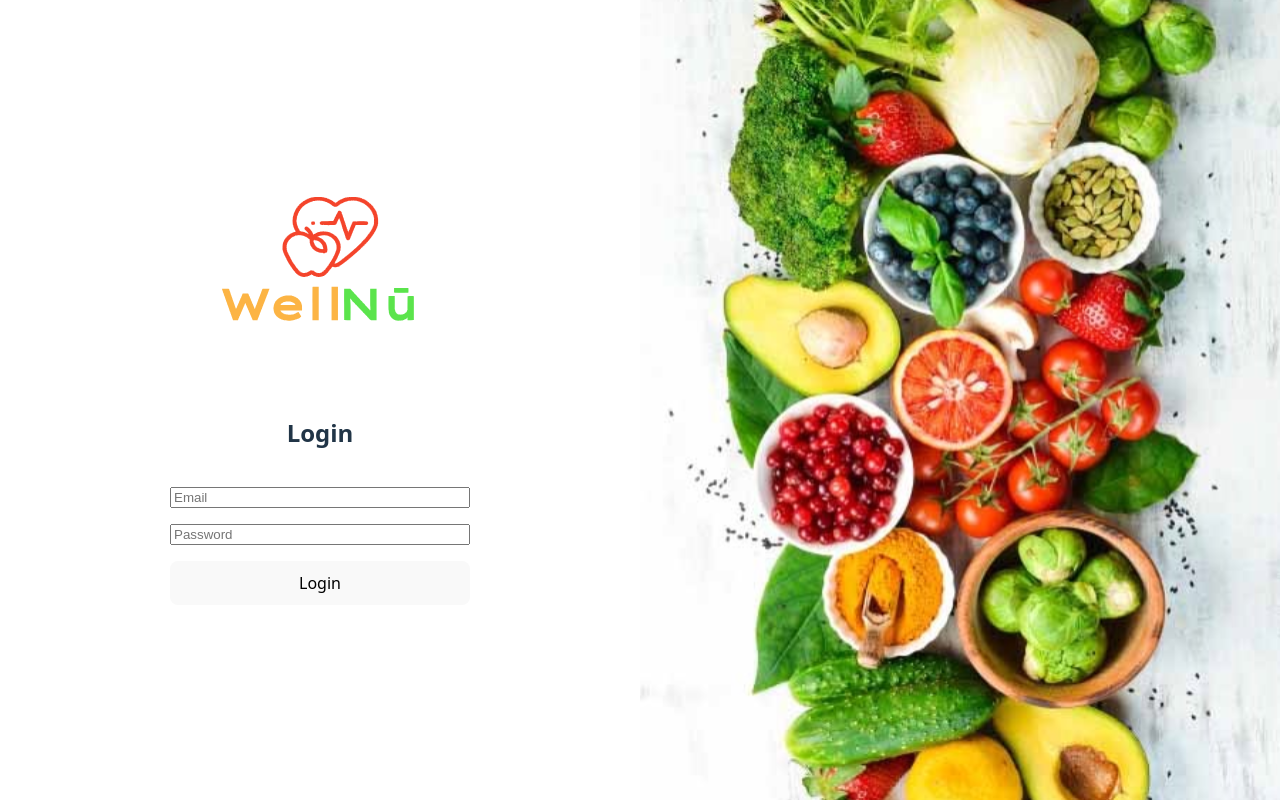
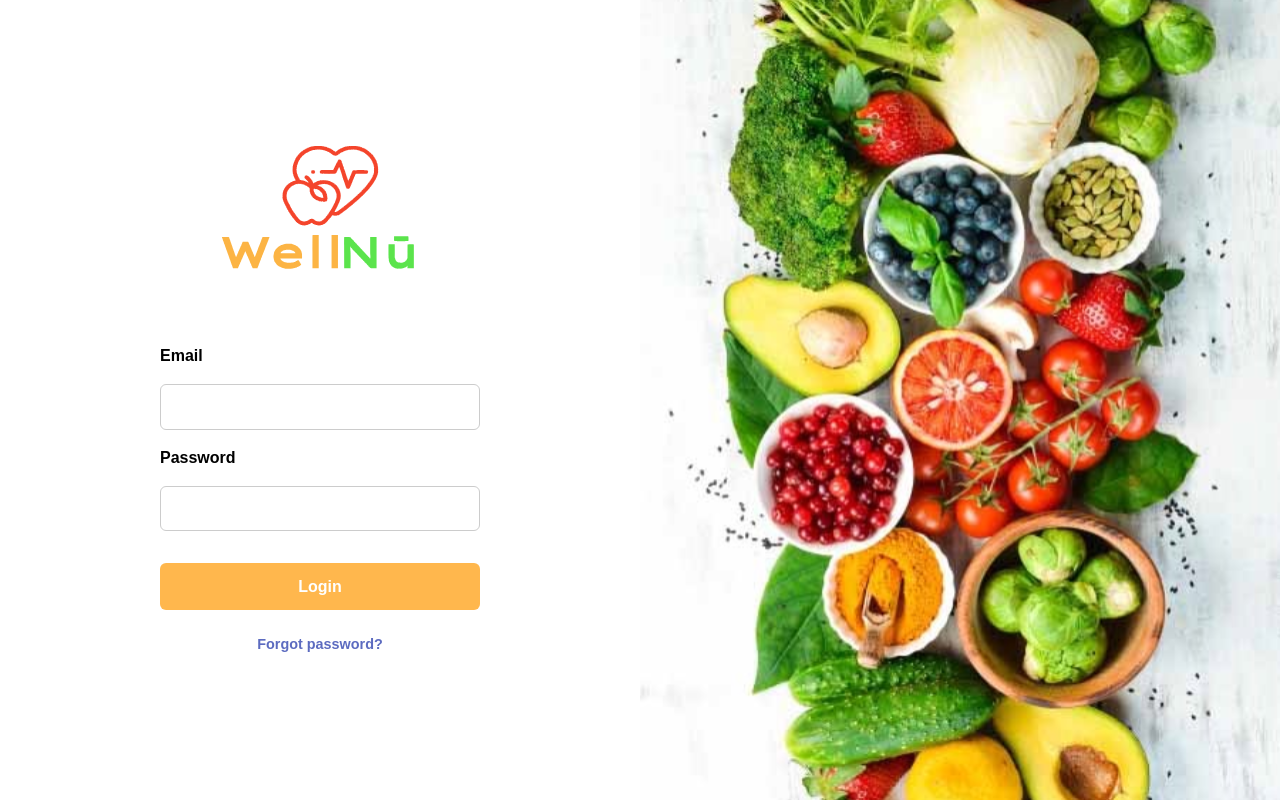
Before and after one commit to kawkaw5000/WellNuAdminSideFE, a React (Vite) app: page / in a window 1280 px wide. Built offline with nearby package versions, Linux system fonts and the light colour scheme.

Commit message:
Updated the Login

```diff
--- a/src/pages/Login.tsx
+++ b/src/pages/Login.tsx
@@ -28,30 +28,78 @@ export default function Login() {
         <form
           onSubmit={handleSubmit}
           style={{
-            display: 'flex',
-            flexDirection: 'column',
-            width: '300px',
-            gap: '1rem',
-            padding: '2rem',
+            display: "flex",
+            flexDirection: "column",
+            width: "320px",
+            gap: "1rem",
+            padding: "2rem",
+            margin: "0 auto",
+            fontFamily: "Arial, sans-serif"
           }}
         >
-            <h2 style={{ textAlign: 'center' }}>Login</h2>
+          <label style={{ fontWeight: "bold", color: 'black' }}>Email</label>
           <input
-            type='email'
-            placeholder='Email'
+            type="email"
             value={email}
-            onChange={e => setEmail(e.target.value)}
+            onChange={(e) => setEmail(e.target.value)}
             required
+            style={{
+              padding: "0.8rem",
+              border: "1px solid #ccc",
+              borderRadius: "6px",
+              fontSize: "1rem",
+              backgroundColor: "#fff",
+              color: "#000"
+            }}
           />
+
+          <label style={{ fontWeight: "bold", color: 'black' }}>Password</label>
           <input
-            type='password'
-            placeholder='Password'
+            type="password"
             value={password}
-            onChange={e => setPassword(e.target.value)}
+            onChange={(e) => setPassword(e.target.value)}
             required
+            style={{
+              padding: "0.8rem",
+              border: "1px solid #ccc",
+              borderRadius: "6px",
+              fontSize: "1rem",
+              backgroundColor: "#fff",
+              color: "#000"
+            }}
           />
-            <button type='submit'>Login</button>
+          <button
+            type="submit"
+            style={{
+              backgroundColor: "#ffb74d",
+              border: "none",
+              padding: "0.9rem",
+              borderRadius: "6px",
+              fontWeight: "bold",
+              fontSize: "1rem",
+              color: "#fff",
+              cursor: "pointer",
+              marginTop: "1rem"
+            }}
+          >
+            Login
+          </button>
+
+          <a
+            href="#"
+            style={{
+              textAlign: "center",
+              marginTop: "0.5rem",
+              color: "#5c6bc0",
+              fontWeight: "bold",
+              fontSize: "0.9rem",
+              textDecoration: "none"
+            }}
+          >
+            Forgot password?
+          </a>
         </form>
+
       </div>
       <img src={wellNuSideImage} alt='Logo' style={{ width: '50vw', height: '100vh', objectFit: 'cover' }} />
     </div>
```
Lines whose indentation alone changed are shown as unchanged.
